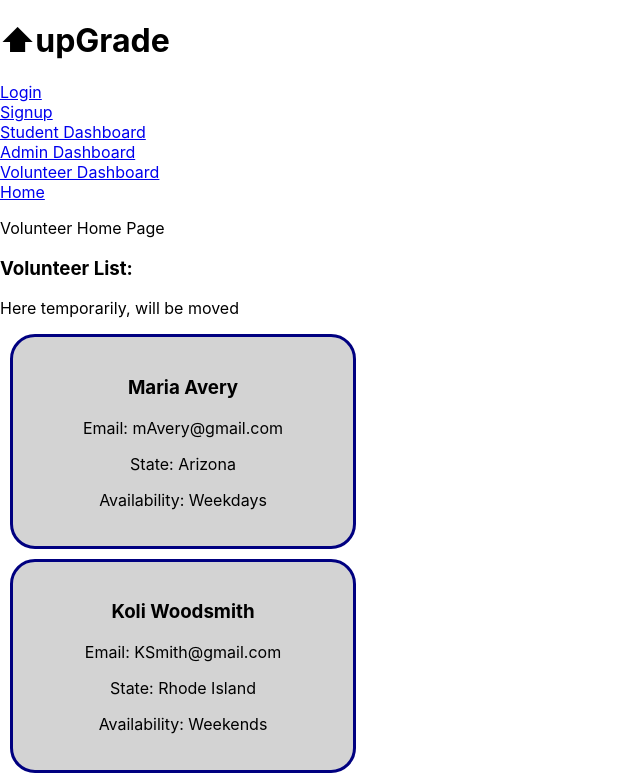
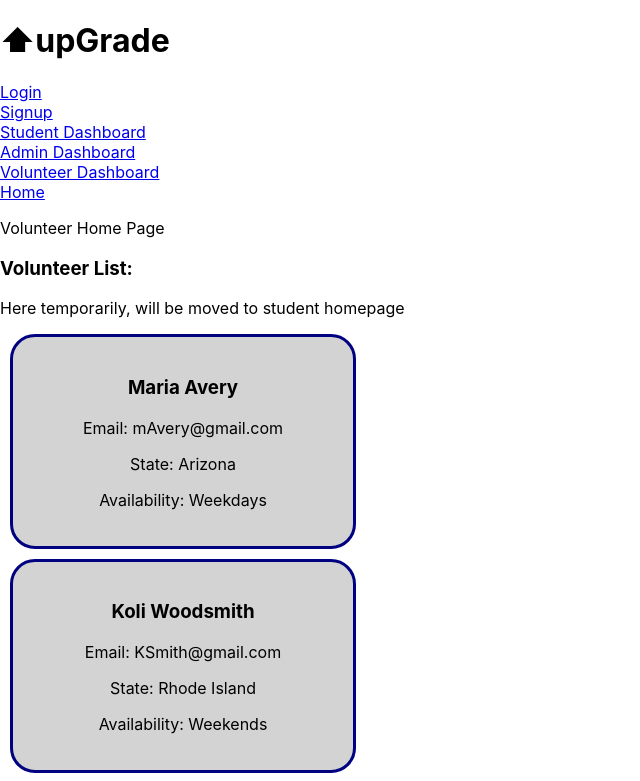
Before and after one commit to Build-Week-September-Part-Time/Front-End, a React (Create React App) app: page /volunteer-home in a window 1280 px wide. Shown: the top 781 px of the page, without its empty margins (0-640 px from the left). Built offline with nearby package versions, Linux system fonts and the light colour scheme.

Commit message:
Altered descriptive text

```diff
--- a/src/components/volunteer/VolunteerHome.js
+++ b/src/components/volunteer/VolunteerHome.js
@@ -9,7 +9,7 @@ function VolunteerHome() {
         <p>Volunteer Home Page</p>
 
         <h3>Volunteer List:</h3>
-        <p> Here temporarily, will be moved</p>
+        <p> Here temporarily, will be moved to student homepage</p>
         <VolunteerList />
     </div>
 
```
